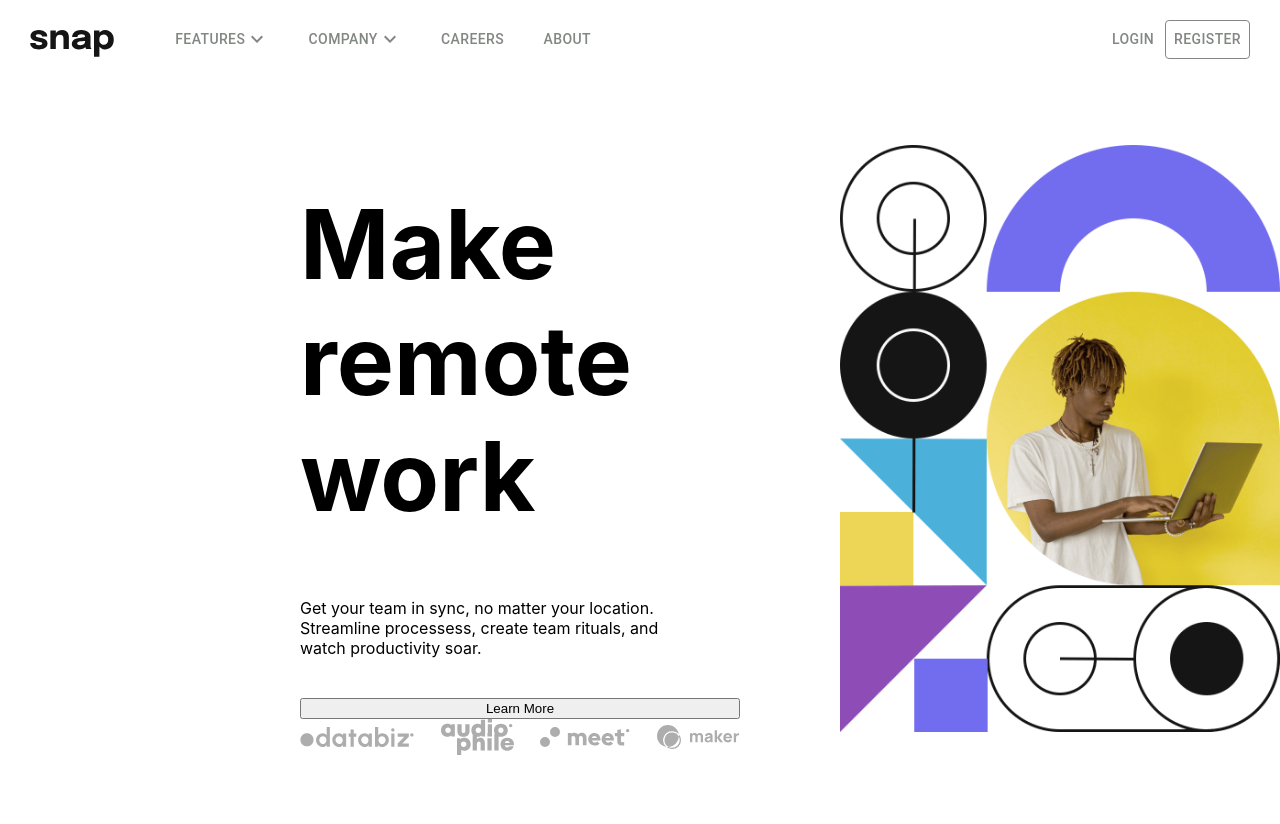
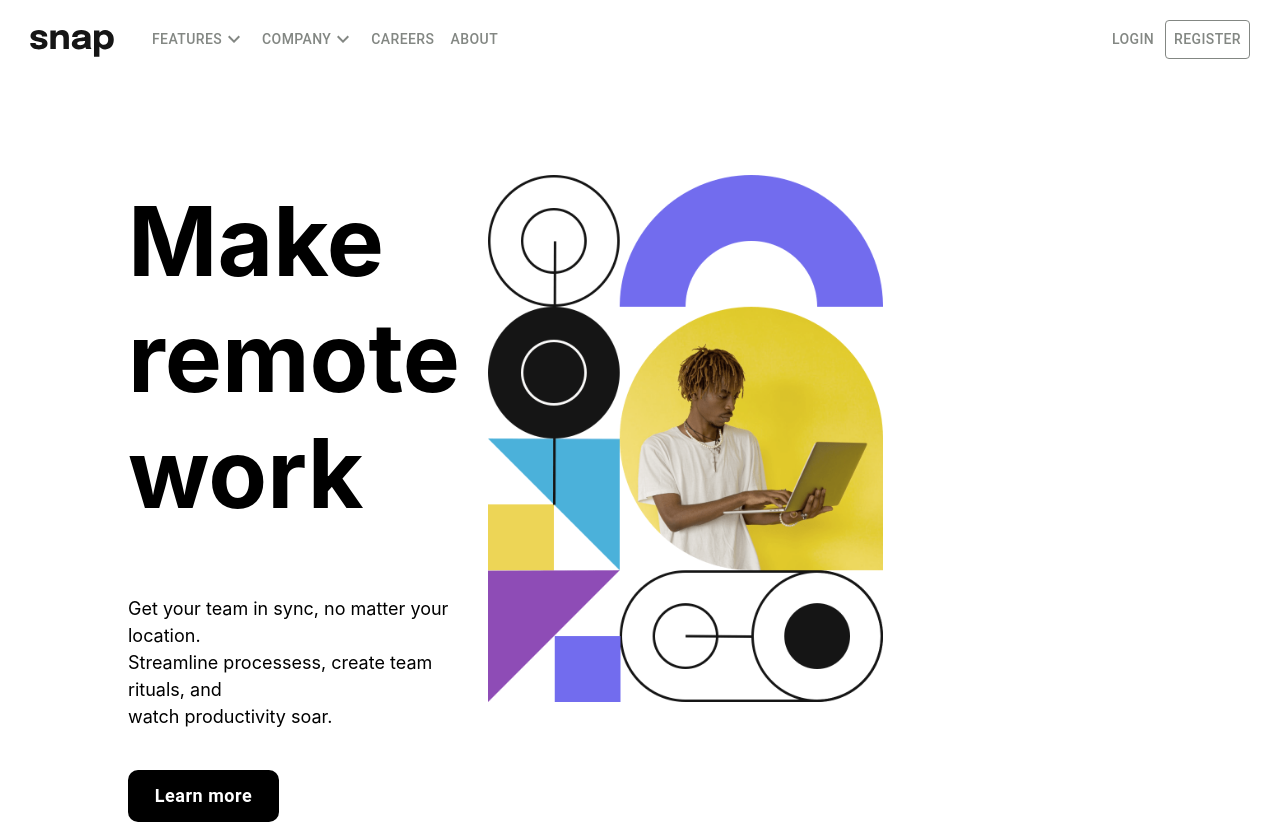
Before and after one commit to primelos/snap_menu, a React (Create React App) app: page / in a window 1280 px wide. Shown: the top 824 px of the page. Before the commit the page ends 800 px from the top, so only its background shows below. Built offline with nearby package versions, Linux system fonts and the light colour scheme.

Commit message:
app done working on styling

```diff
--- a/src/components/bodyContainer/index.jsx
+++ b/src/components/bodyContainer/index.jsx
@@ -6,8 +6,10 @@ import styled from "styled-components";
 const BodyContainer = () => {
   return (
     <BodyWrapper>
-      <Title />
-      <ImageBody />
+      <Container>
+        <Title />
+        <ImageBody />
+      </Container>
     </BodyWrapper>
   );
 };
@@ -15,8 +17,14 @@ const BodyContainer = () => {
 export default BodyContainer;
 
 const BodyWrapper = styled.div`
+  width: 100%;
+`;
+
+const Container = styled.div`
   display: flex;
+  margin: auto;
   justify-content: center;
   align-items: center;
   height: 80vh;
+  width: 80%;
 `;
--- a/src/components/imageBody/index.jsx
+++ b/src/components/imageBody/index.jsx
@@ -19,6 +19,7 @@ const ImageWrapper = styled.div`
   display: flex;
   justify-content: center;
   align-items: center;
+  margin-right: 269px;
 `;
 
 const ImageGuy = styled.img`
--- a/src/components/navBar/index.jsx
+++ b/src/components/navBar/index.jsx
@@ -9,12 +9,29 @@ import AccordionSummary from "@mui/material/AccordionSummary";
 import AccordionDetails from "@mui/material/AccordionDetails";
 import ExpandLessIcon from "@mui/icons-material/ExpandLess";
 import { TextsmsRounded } from "@mui/icons-material";
+import { createTheme } from "@mui/material/styles";
 
 const NavBar = () => {
   const [popOver1, setPopover1] = useState({ anchorEl: null });
   const [popOver2, setPopover2] = useState({ anchorEl: null });
   // const [anchorEl, setAnchorEl] = React.useState(null);
   const navRef = useRef(null);
+
+  const theme = createTheme({
+    status: {
+      danger: "#e53e3e",
+    },
+    palette: {
+      primary: {
+        main: "#0971f1",
+        darker: "#053e85",
+      },
+      neutral: {
+        main: "#64748B",
+        contrastText: "#fff",
+      },
+    },
+  });
 
   // const handleClick = (event) => {
   //   // navRef.current =
@@ -108,7 +125,9 @@ const NavBar = () => {
           About
         </Button>
       </NavWrapper>
-      <NavWrapper>{/* //material ui iconsNavBarContainer */}</NavWrapper>
+      <LoginWrapper>
+        {/* //material ui iconsNavBarContainer */}
+
         <NavButtonWrapper>
           <Button variant="text" color="secondary">
             Login
@@ -117,6 +136,7 @@ const NavBar = () => {
             Register
           </Button>
         </NavButtonWrapper>
+      </LoginWrapper>
     </NavBarContainer>
   );
 };
@@ -143,6 +163,12 @@ const NavWrapper = styled.nav`
   display: flex;
   justify-content: space-evenly;
   align-items: center;
+  /* flex: 1; */
+`;
+
+const LoginWrapper = styled.div`
+  display: flex;
+  justify-content: flex-end;
   flex: 1;
 `;
 
--- a/src/components/title/index.jsx
+++ b/src/components/title/index.jsx
@@ -1,5 +1,6 @@
 import React from "react";
 import styled from "styled-components";
+import Button from "@mui/material/Button";
 
 const Title = () => {
   return (
@@ -14,7 +15,9 @@ const Title = () => {
         <br />
         watch productivity soar.
       </IntroText>
-      <button>Learn More</button>
+      <StyledButton>
+        L<span style={{ textTransform: "lowercase" }}>earn More</span>
+      </StyledButton>
       <IconWrapper>
         <Icon src="/images/client-databiz.svg" alt="" />
         <Icon src="/images/client-audiophile.svg" alt="" />
@@ -29,13 +32,15 @@ export default Title;
 
 const TitleWrapper = styled.div`
   display: flex;
-  justify-content: center;
+  justify-content: space-between;
   flex-direction: column;
-  max-width: 50%;
-  width: 50%;
+  max-width: 100%;
+  width: 100%;
+  height: 100%;
   text-align: start;
-  margin-left: 300px;
-  margin-right: 100px;
+  /* margin-left: 300px; */
+  /* margin-right: 100px; */
+  flex: 1;
 `;
 
 const Header1 = styled.h1`
@@ -46,12 +51,31 @@ const Header1 = styled.h1`
 const IntroText = styled.p`
   margin: 0;
   padding-bottom: 40px;
+  line-height: 1.5;
+  font-size: 18px;
 `;
 
 const IconWrapper = styled.section`
   display: flex;
   justify-content: space-between;
   align-items: center;
+  margin-top: 100px;
+  width: 70%;
+`;
+
+const StyledButton = styled(Button)`
+  background-color: black !important;
+  color: white !important;
+  font-size: 18px !important;
+  border-radius: 10px !important;
+  width: 151px !important;
+  font-weight: 600 !important;
+  padding: 10px 0 !important;
+  &:hover {
+    background-color: white !important;
+    color: black !important;
+    border: solid 1px black !important;
+  }
 `;
 
 const Icon = styled.img``;
```
Also changed, not shown: src/components/buttonUse/index.jsx (deleted, +0 -16 lines). Lines whose indentation alone changed are shown as unchanged.
